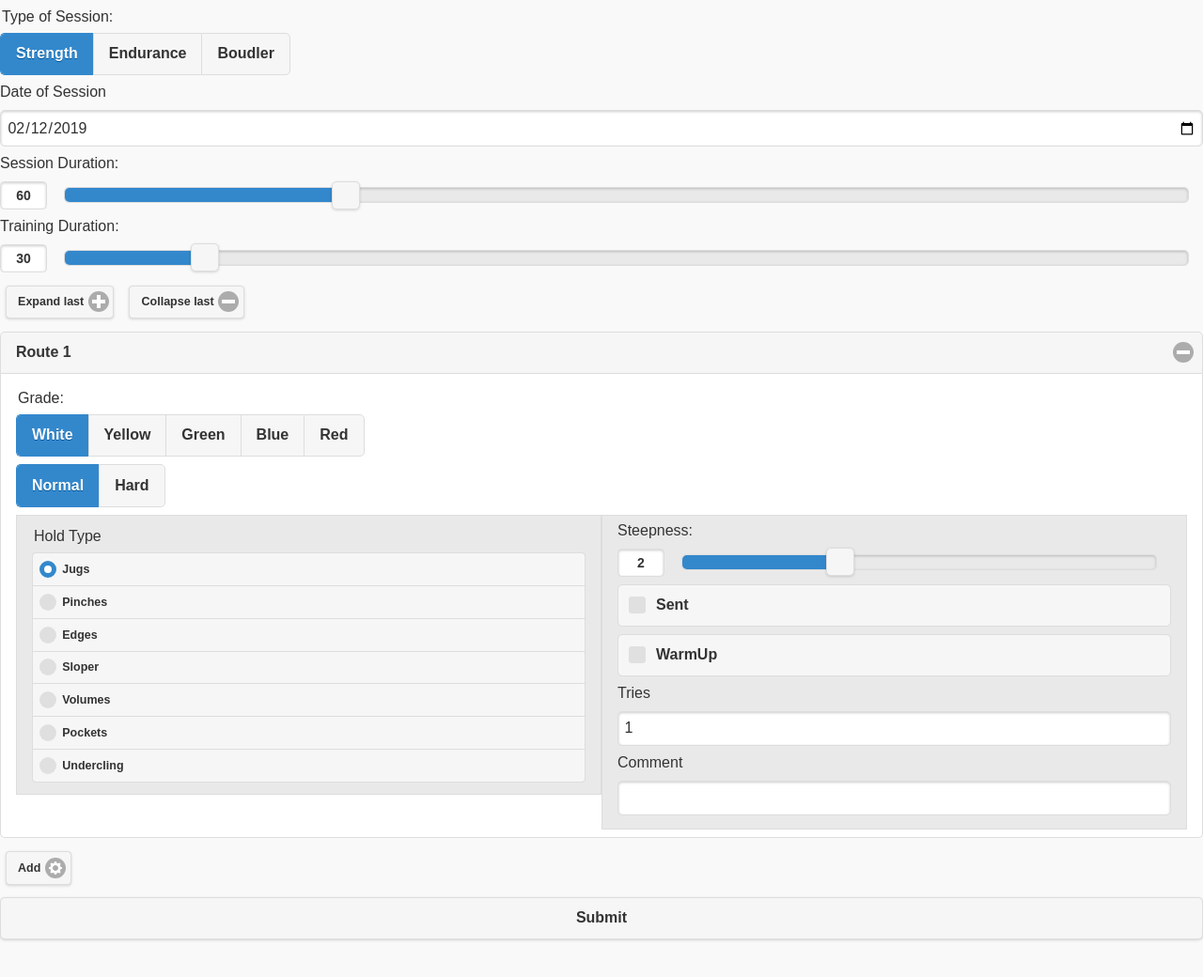
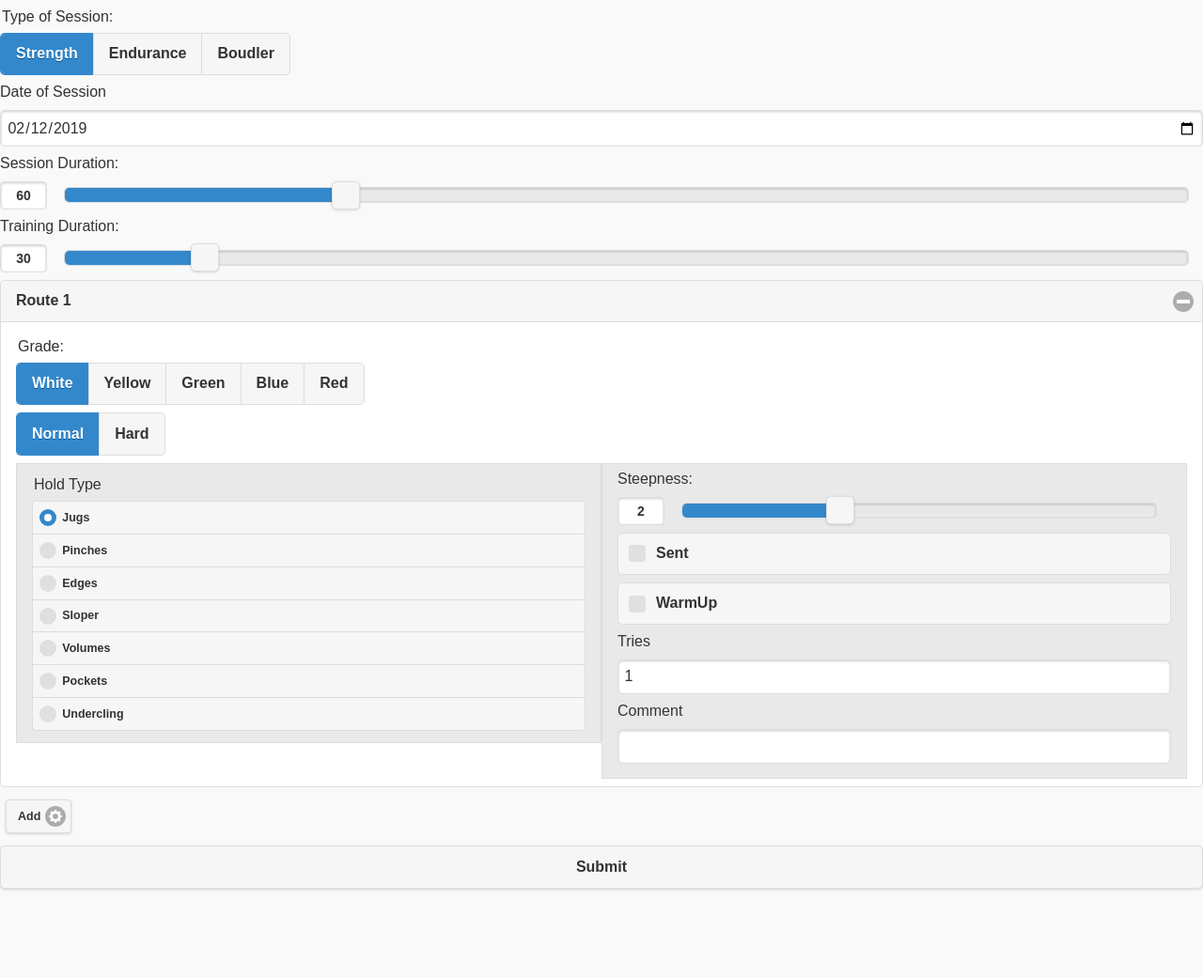
Before and after one commit to oni303/logicalProgression, a Flask app: page / in a window 1280 px wide. Shown: the top 1040 px of the page at 94% size. Run offline with Flask 2, Linux system fonts and the light colour scheme; parts of the project's set-up code (start-up, migrations or seed data) failed here and were passed over; some libraries are stand-ins or nearby versions.

Commit message:
Form: removed useless buttons

```diff
--- a/form/templates/index.html
+++ b/form/templates/index.html
@@ -49,8 +49,6 @@
       <input type="range" name="trainingDuration" id="trainingDuration" data-highlight="true" min="0" max="240" step="15" value="30">
 
 
-<button type="button" data-icon="plus" data-iconpos="right" data-mini="true" data-inline="true" id="expand">Expand last</button>
-<button type="button" data-icon="minus" data-iconpos="right" data-mini="true" data-inline="true" id="collapse">Collapse last</button>
 
 <div data-role="collapsibleset" data-content-theme="a" data-iconpos="right" id="set">
     <script>
```
